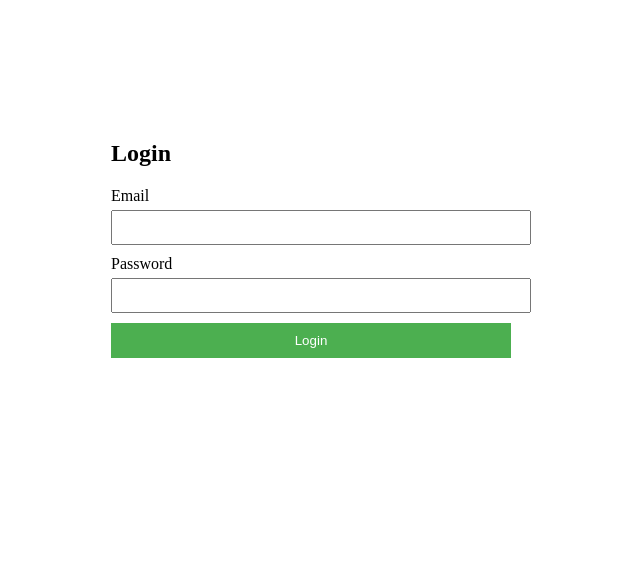
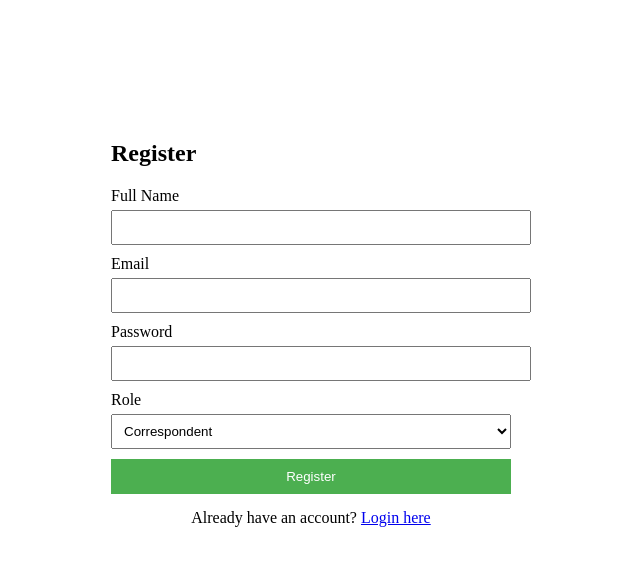
Before and after one commit to Oujouma/request-management-app, a React app in the folder frontend/: page /register in a window 1280 px wide. Before the commit this address led to /. Shown: the top 566 px of the page, without its empty margins (329-969 px from the left). Built offline with nearby package versions, Linux system fonts and the light colour scheme; the HTML template or start-up script is replaced by a standard one.

Commit message:
Add register page and form validation

```diff
--- a/frontend/src/App.jsx
+++ b/frontend/src/App.jsx
@@ -1,5 +1,6 @@
 import { BrowserRouter, Routes, Route, Navigate } from 'react-router-dom';
 import Login from './pages/Login';
+import Register from './pages/Register';
 import CorrespondentDashboard from './pages/CorrespondentDashboard';
 import ExpeditorDashboard from './pages/ExpeditorDashboard';
 
@@ -8,6 +9,7 @@ function App() {
     <BrowserRouter>
       <Routes>
         <Route path="/" element={<Login />} />
+        <Route path="/register" element={<Register />} />
         <Route path="/correspondent" element={<CorrespondentDashboard />} />
         <Route path="/expeditor" element={<ExpeditorDashboard />} />
         <Route path="*" element={<Navigate to="/" />} />
--- a/frontend/src/pages/CorrespondentDashboard.jsx
+++ b/frontend/src/pages/CorrespondentDashboard.jsx
@@ -31,6 +31,11 @@ function CorrespondentDashboard() {
   const handleSubmit = async (e) => {
     e.preventDefault();
     setMessage('');
+
+    if (!form.client_name || !form.reference || !form.article_code || !form.quantity || !form.date) {
+      setMessage('Please fill in all required fields');
+      return;
+    }
 
     try {
       await API.post('/requests', {
--- a/frontend/src/pages/Login.jsx
+++ b/frontend/src/pages/Login.jsx
@@ -1,5 +1,5 @@
 import { useState } from 'react';
-import { useNavigate } from 'react-router-dom';
+import { useNavigate, Link } from 'react-router-dom';
 import API from '../api/axios';
 
 function Login() {
@@ -15,11 +15,9 @@ function Login() {
     try {
       const res = await API.post('/auth/login', { email, password });
 
-      // Save the token and user info
       localStorage.setItem('token', res.data.token);
       localStorage.setItem('user', JSON.stringify(res.data.user));
 
-      // Go to the right dashboard based on role
       if (res.data.user.role === 'correspondent') {
         navigate('/correspondent');
       } else {
@@ -60,6 +58,9 @@ function Login() {
           Login
         </button>
       </div>
+      <p style={{ marginTop: '15px', textAlign: 'center' }}>
+        Don't have an account? <Link to="/register">Register here</Link>
+      </p>
     </div>
   );
 }
--- /dev/null
+++ b/frontend/src/pages/Register.jsx
@@ -0,0 +1,92 @@
+import { useState } from 'react';
+import { useNavigate, Link } from 'react-router-dom';
+import API from '../api/axios';
+
+function Register() {
+  const [form, setForm] = useState({
+    full_name: '',
+    email: '',
+    password: '',
+    role: 'correspondent'
+  });
+  const [error, setError] = useState('');
+  const [success, setSuccess] = useState('');
+  const navigate = useNavigate();
+
+  const handleRegister = async (e) => {
+    e.preventDefault();
+    setError('');
+    setSuccess('');
+
+    if (!form.full_name || !form.email || !form.password) {
+      setError('Please fill in all fields');
+      return;
+    }
+
+    try {
+      await API.post('/auth/register', form);
+      setSuccess('Account created! Redirecting to login...');
+      setTimeout(() => navigate('/'), 2000);
+    } catch (err) {
+      setError(err.response?.data?.error || 'Registration failed');
+    }
+  };
+
+  return (
+    <div style={{ maxWidth: '400px', margin: '100px auto', padding: '20px' }}>
+      <h2>Register</h2>
+      {error && <p style={{ color: 'red' }}>{error}</p>}
+      {success && <p style={{ color: 'green' }}>{success}</p>}
+
+      <div style={{ marginBottom: '10px' }}>
+        <label>Full Name</label>
+        <input
+          type="text"
+          value={form.full_name}
+          onChange={(e) => setForm({ ...form, full_name: e.target.value })}
+          style={{ width: '100%', padding: '8px', marginTop: '5px' }}
+        />
+      </div>
+      <div style={{ marginBottom: '10px' }}>
+        <label>Email</label>
+        <input
+          type="email"
+          value={form.email}
+          onChange={(e) => setForm({ ...form, email: e.target.value })}
+          style={{ width: '100%', padding: '8px', marginTop: '5px' }}
+        />
+      </div>
+      <div style={{ marginBottom: '10px' }}>
+        <label>Password</label>
+        <input
+          type="password"
+          value={form.password}
+          onChange={(e) => setForm({ ...form, password: e.target.value })}
+          style={{ width: '100%', padding: '8px', marginTop: '5px' }}
+        />
+      </div>
+      <div style={{ marginBottom: '10px' }}>
+        <label>Role</label>
+        <select
+          value={form.role}
+          onChange={(e) => setForm({ ...form, role: e.target.value })}
+          style={{ width: '100%', padding: '8px', marginTop: '5px' }}
+        >
+          <option value="correspondent">Correspondent</option>
+          <option value="expeditor">Expeditor</option>
+        </select>
+      </div>
+      <button
+        onClick={handleRegister}
+        style={{ width: '100%', padding: '10px', backgroundColor: '#4CAF50', color: 'white', border: 'none', cursor: 'pointer' }}
+      >
+        Register
+      </button>
+      <p style={{ marginTop: '15px', textAlign: 'center' }}>
+        Already have an account? <Link to="/">Login here</Link>
+      </p>
+    </div>
+  );
+}
+
+export default Register;
```
